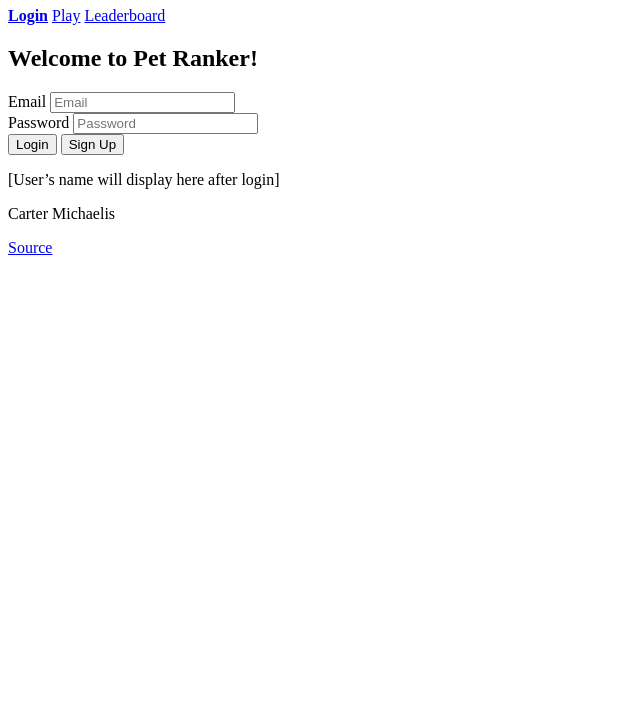
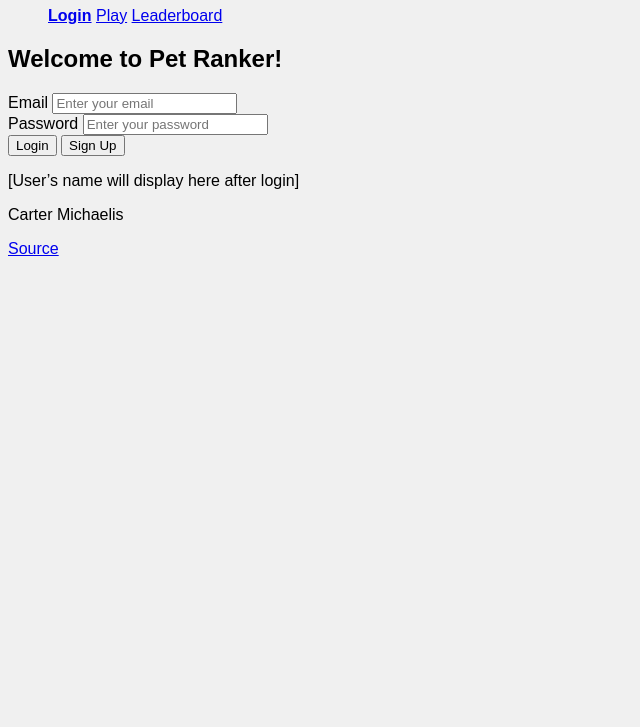
Before and after one commit to chm06/startup, a plain HTML site: page index.html in a window 1280 px wide. Shown: the part 73-800 px from the top of the page, without its empty margins (0-640 px from the left). Drawn offline with Linux system fonts and the light colour scheme.

Commit message:
tweaks to index.html

```diff
--- a/index.html
+++ b/index.html
@@ -2,23 +2,28 @@
 <html lang="en">
   <head>
     <meta charset="UTF-8">
-  <title>Pet Ranker - Login</title>
+    <title>Pet Ranker - Play</title>
   </head>
-<body>
+  <body style="font-family: Arial, sans-serif; background-color: #f0f0f0;">
     <header>
       <h1>Pet Ranker</h1>
       <nav>
+        <menu>
           <a href="index.html"><strong>Login</strong></a>
           <a href="play.html">Play</a>
           <a href="leaderboard.html">Leaderboard</a>
+        </menu>
       </nav>
     </header>
 
     <main>
       <h2>Welcome to Pet Ranker!</h2>
-    <form>
-      <label>Email <input type="email" placeholder="Email"></label><br>
-      <label>Password <input type="password" placeholder="Password"></label><br>
+
+      <form method = "get" actions = "play.html">
+        <label>Email <input type="email" placeholder="Enter your email"></label>
+        <br>
+        <label>Password <input type="password" placeholder="Enter your password"></label>
+        <br>
         <button type="submit">Login</button>
         <button type="button">Sign Up</button>
       </form>
```
Also changed, not shown: play.html (+3 -2 lines). Lines whose indentation alone changed are shown as unchanged.
